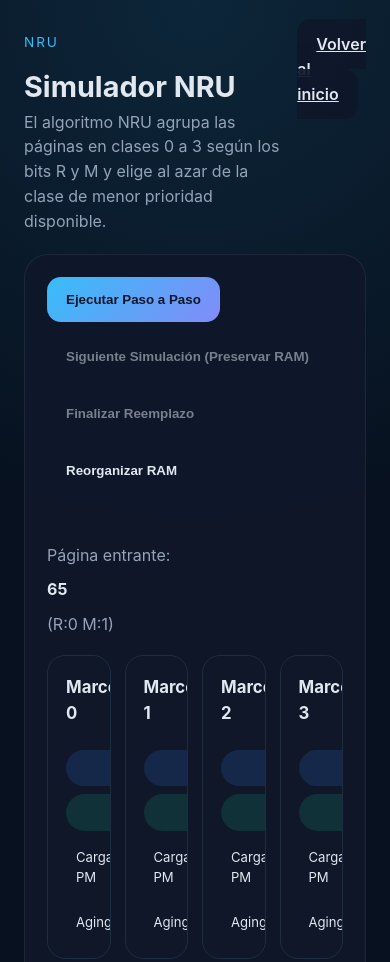
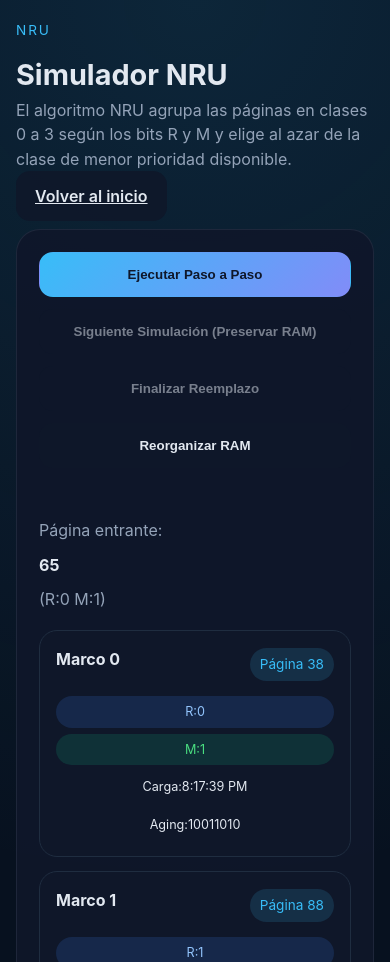
Before and after one commit to jjimeneza6-source/ProyectoDeSistemasOperativosSimuladorDeAlgoritmosDeReemplazoDePagina, a plain HTML site: page views/nru.html in a window 390 px wide. Shown: the top 962 px of the page. Drawn offline with Linux system fonts and the light colour scheme.

Commit message:
Diseño responsive para que se vea decente en celular

```diff
--- a/css/main.css
+++ b/css/main.css
@@ -219,12 +219,56 @@ button:disabled {
   box-shadow: 0 0 0 3px rgba(251, 191, 36, 0.14);
 }
 
-.frame-card.victim {
-  border-color: #ef4444;
-  box-shadow: 0 0 0 3px rgba(239, 68, 68, 0.18);
-  animation: pulse-red 1s ease-in-out infinite alternate;
+@media (max-width: 960px) {
+  .page-shell {
+    grid-template-columns: 1fr;
+  }
+
+  .header-panel {
+    flex-direction: column;
+    align-items: stretch;
+  }
+
+  .ram-grid {
+    grid-template-columns: repeat(2, minmax(0, 1fr));
+  }
 }
 
+@media (max-width: 680px) {
+  .container {
+    padding: 20px 16px 28px;
+  }
+
+  .header-panel {
+    gap: 12px;
+  }
+
+  .control-panel {
+    flex-direction: column;
+  }
+
+  .ram-grid {
+    grid-template-columns: 1fr;
+  }
+
+  .frame-card {
+    min-height: auto;
+    padding: 16px;
+  }
+
+  .frame-card h3 {
+    font-size: 1rem;
+  }
+
+  .status-line {
+    gap: 6px;
+  }
+
+  .status-pill {
+    padding: 6px 10px;
+    font-size: 0.79rem;
+  }
+}
 .frame-card.loaded {
   border-color: #22c55e;
   box-shadow: 0 0 0 3px rgba(34, 197, 94, 0.16);
```
Also changed, not shown: css/clock.css (+9 -0 lines), 1 other file.
